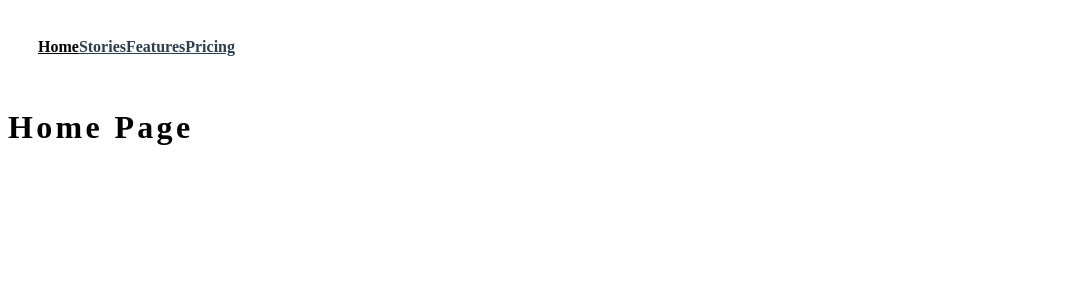
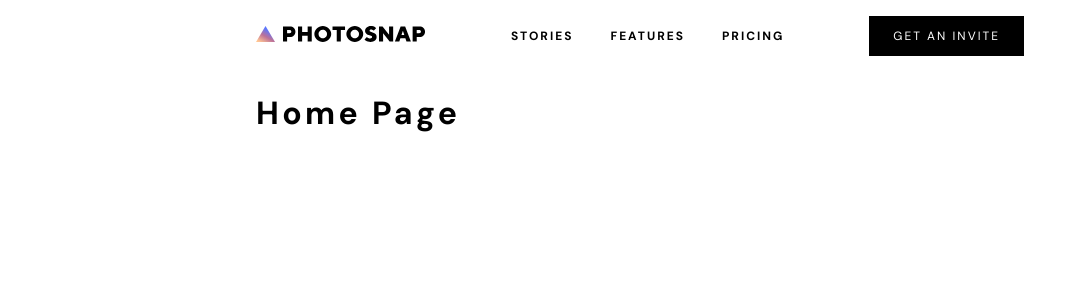
Before and after one commit to MrNicholson85/photosnap, a Vue app in the folder photosnap-fem/: page / in a window 1280 px wide. Shown: the top 300 px of the page, without its empty margins (0-1079 px from the left). Built offline with nearby package versions, Linux system fonts and the light colour scheme.

Commit message:
desktop nav

```diff
--- a/photosnap-fem/src/App.vue
+++ b/photosnap-fem/src/App.vue
@@ -1,25 +1,71 @@
 <template>
-  <nav>
-    <router-link to="/">Home</router-link>
-    <router-link :to="{ name: 'Stories' }">Stories</router-link>
-    <router-link :to="{ name: 'Features'}">Features</router-link>
-    <router-link :to="{ name: 'Pricing'}">Pricing</router-link>
+  <nav class="navbar-nav">
+    <router-link to="/"><img class="" :src="logoImage" /></router-link>
+    <div class="navbar-nav__links">
+      <router-link :to="{ name: 'Stories' }">Stories</router-link>
+      <router-link :to="{ name: 'Features'}">Features</router-link>
+      <router-link :to="{ name: 'Pricing'}">Pricing</router-link>
+    </div>
+    <router-link to="*" class="btn btn--primary-dark">Get an invite</router-link>
   </nav>
   <router-view/>
 </template>
 
+<script>
+import logoImage from './assets/images/logo.svg';
+
+export default{
+  name: 'App',
+  data () {
+    return {
+      logoImage,
+    }
+  },
+}
+</script>
+
+
 <style lang="scss">
 @import './assets/styles/variable.scss';
+@import './assets/styles/buttons.scss';
 
-nav {
-  padding: 30px;
+.navbar-nav {
+  display: flex;
+  justify-content: space-between;
+  align-items: center;
+  width: 100%;
+  max-width: $mobile;
+  height: 72px;
+  margin: 0 auto;
+  background-color: $pureWhite;
 
-  a {
+    @media(min-width: $tablet) {
+    max-width: $tablet;
+  }
+
+  @media(min-width: $desktop) {
+    max-width: $desktop;
+  }
+
+  &__links {
+    display: flex;
+    gap: 37px;
+    text-transform: uppercase;
+    font-size: 12px;
     font-weight: bold;
-    color: #2c3e50;
 
-    &.router-link-exact-active {
+      a {
       color: $pureBlack;
+      transition: all .2s ease-in-out;
+      text-decoration: none;
+      letter-spacing: 2px;
+
+      &:hover {
+        color: $lightGrey;
+      }
+      &.router-link-exact-active {
+        color: $pureBlack;
+      }
     }
   }
 }
--- /dev/null
+++ b/photosnap-fem/src/assets/styles/base.scss
@@ -0,0 +1,4 @@
+body {
+    padding: 0;
+    margin: 0;;
+}
--- a/photosnap-fem/src/assets/styles/buttons.scss
+++ b/photosnap-fem/src/assets/styles/buttons.scss
@@ -6,10 +6,13 @@
     letter-spacing: 2px;
     border: none;
     padding: 12px 24px;
+    text-transform: uppercase;
+    transition: all .2s ease-in-out;
 
     &--primary-dark {
         color: $pureWhite;
         background-color: $pureBlack;
+        text-decoration: none;
 
         &:hover {
             background-color: $lightGrey;
--- a/photosnap-fem/src/assets/styles/typography.scss
+++ b/photosnap-fem/src/assets/styles/typography.scss
@@ -1,5 +1,9 @@
 @import url('https://fonts.googleapis.com/css2?family=DM+Sans:wght@400;700&display=swap');
 @import './variable.scss';
+
+body {
+    font-family: $DMSans;
+}
 
 h1 {
     font-size: 32px;
--- a/photosnap-fem/src/main.js
+++ b/photosnap-fem/src/main.js
@@ -3,6 +3,7 @@ import App from './App.vue'
 import './assets/styles/variable.scss'
 import './assets/styles/typography.scss'
 import './assets/styles/buttons.scss'
+import './assets/styles/base.scss'
 import router from './router'
 
 createApp(App).use(router).mount('#app')
--- a/photosnap-fem/src/views/Home.vue
+++ b/photosnap-fem/src/views/Home.vue
@@ -3,3 +3,29 @@
     <h1>Home Page</h1>
   </div>
 </template>
+
+<script>
+export default {
+  setup() {
+
+  },
+}
+</script>
+
+<style lang="scss" scoped>
+@import '../assets/styles/variable.scss';
+
+  .home {
+    width: 100%;
+    max-width: $mobile;
+    margin: 0 auto;
+
+    @media(min-width: $tablet) {
+      max-width: $tablet;
+    }
+
+    @media(min-width: $desktop) {
+      max-width: $desktop;
+    }
+  }
+</style>
```
Also changed, not shown: 1 other file (tests, documents, lock files or other folders).
